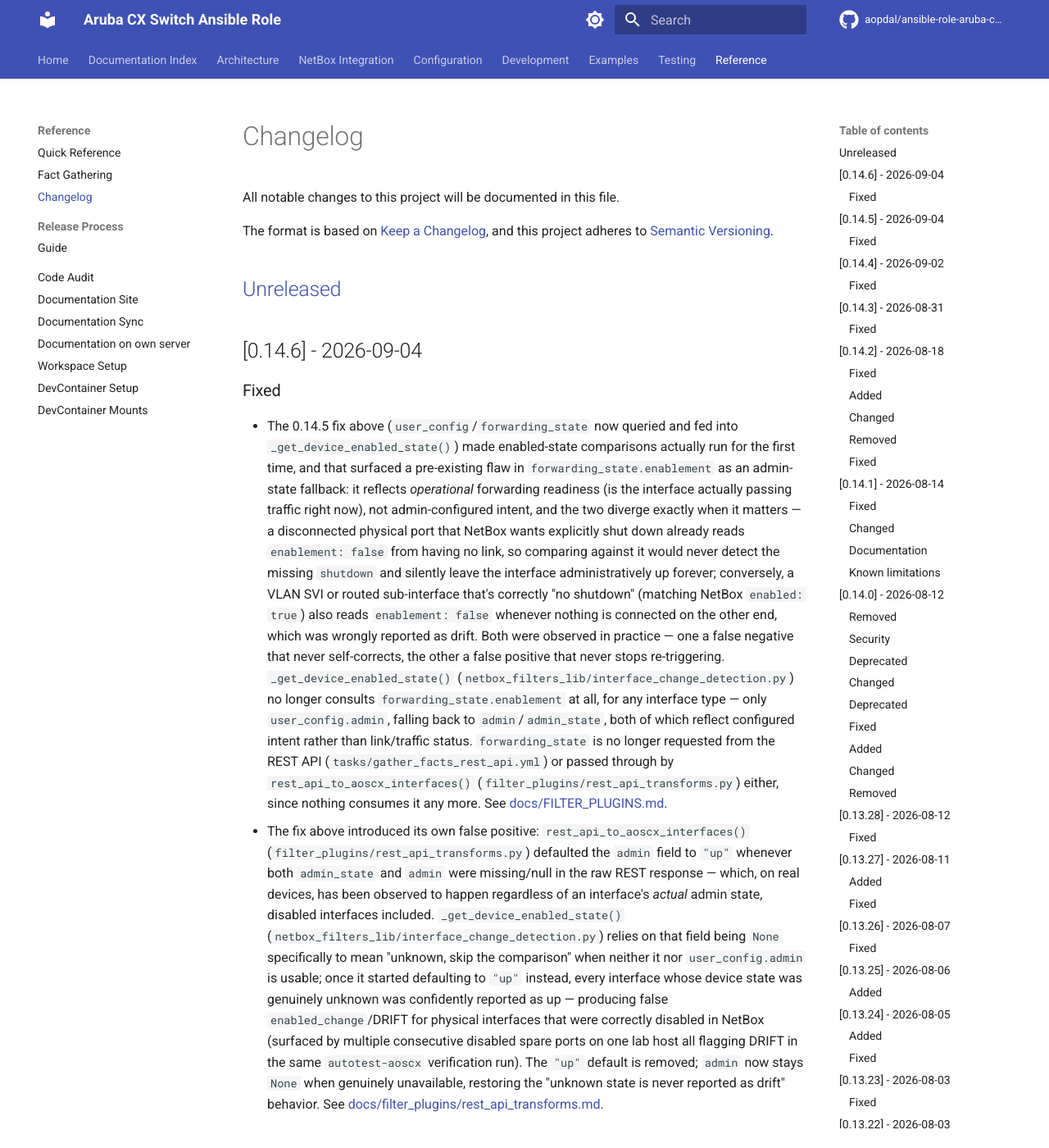
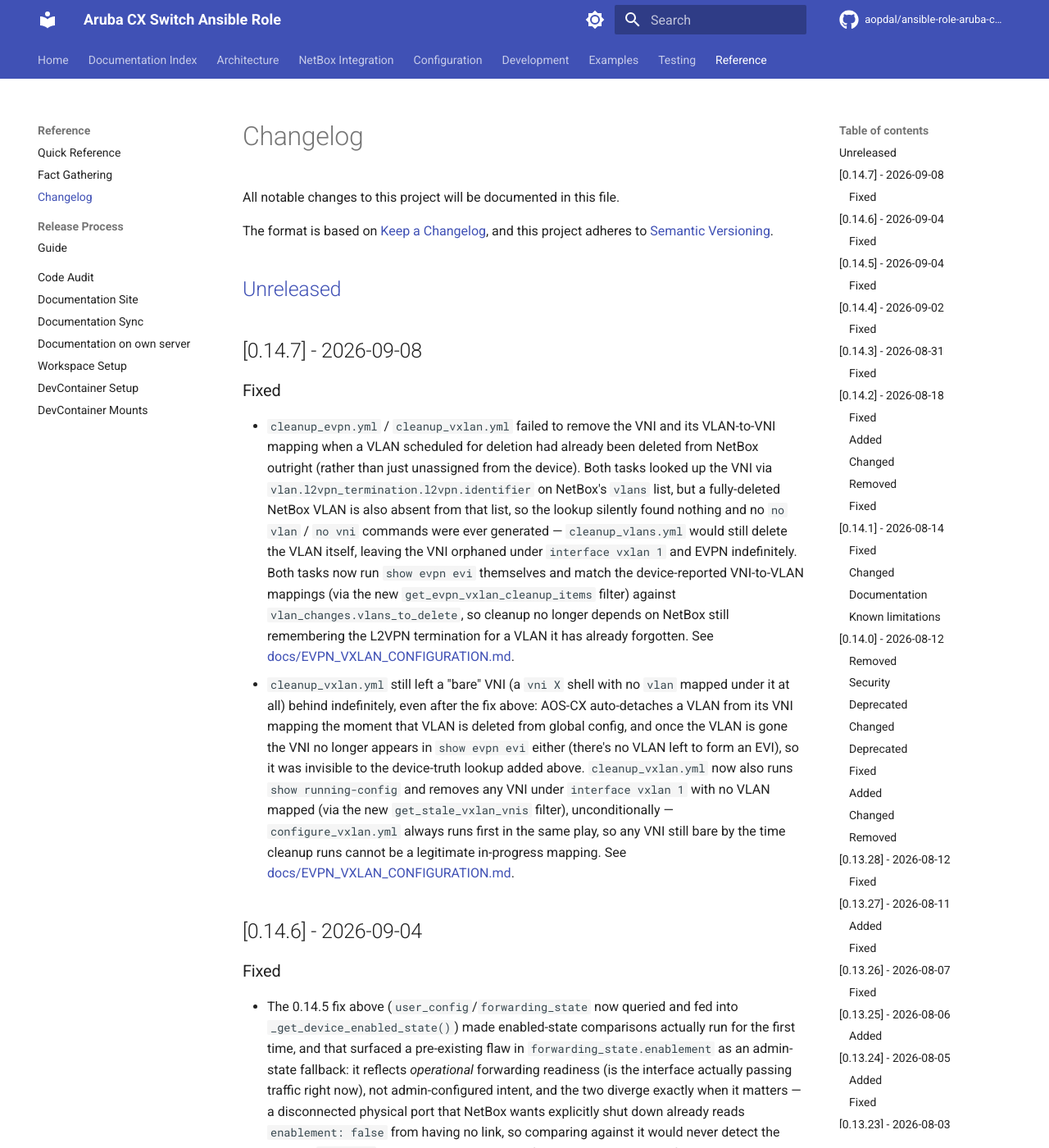
Before and after one commit to aopdal/ansible-role-aruba-cx-switch, an MkDocs documentation site: the page built from docs/CHANGELOG.md, in a window 1280 px wide and 1400 px high. Shown: the whole window at 82% size. Built offline with MkDocs 1.6.1 and Material for MkDocs 9.7.7, drawn with Linux system fonts in a browser that asks for light colours; comment, search, counter and statistics services are not loaded.

Commit message:
chore: release version 0.14.7

```diff
--- a/CHANGELOG.md
+++ b/CHANGELOG.md
@@ -6,6 +6,39 @@
 and this project adheres to [Semantic Versioning](https://semver.org/spec/v2.0.0.html).
 
 ## [Unreleased]
+
+## [0.14.7] - 2026-09-08
+
+### Fixed
+
+- `cleanup_evpn.yml` / `cleanup_vxlan.yml` failed to remove the VNI and its
+  VLAN-to-VNI mapping when a VLAN scheduled for deletion had already been
+  deleted from NetBox outright (rather than just unassigned from the
+  device). Both tasks looked up the VNI via
+  `vlan.l2vpn_termination.l2vpn.identifier` on NetBox's `vlans` list, but a
+  fully-deleted NetBox VLAN is also absent from that list, so the lookup
+  silently found nothing and no `no vlan` / `no vni` commands were ever
+  generated — `cleanup_vlans.yml` would still delete the VLAN itself,
+  leaving the VNI orphaned under `interface vxlan 1` and EVPN indefinitely.
+  Both tasks now run `show evpn evi` themselves and match the
+  device-reported VNI-to-VLAN mappings (via the new
+  `get_evpn_vxlan_cleanup_items` filter) against
+  `vlan_changes.vlans_to_delete`, so cleanup no longer depends on NetBox
+  still remembering the L2VPN termination for a VLAN it has already
+  forgotten. See
+  [docs/EVPN_VXLAN_CONFIGURATION.md](docs/EVPN_VXLAN_CONFIGURATION.md#cleanup-filter-logic).
+- `cleanup_vxlan.yml` still left a "bare" VNI (a `vni X` shell with no
+  `vlan` mapped under it at all) behind indefinitely, even after the fix
+  above: AOS-CX auto-detaches a VLAN from its VNI mapping the moment that
+  VLAN is deleted from global config, and once the VLAN is gone the VNI no
+  longer appears in `show evpn evi` either (there's no VLAN left to form
+  an EVI), so it was invisible to the device-truth lookup added above.
+  `cleanup_vxlan.yml` now also runs `show running-config` and removes any
+  VNI under `interface vxlan 1` with no VLAN mapped (via the new
+  `get_stale_vxlan_vnis` filter), unconditionally — `configure_vxlan.yml`
+  always runs first in the same play, so any VNI still bare by the time
+  cleanup runs cannot be a legitimate in-progress mapping. See
+  [docs/EVPN_VXLAN_CONFIGURATION.md](docs/EVPN_VXLAN_CONFIGURATION.md#cleanup-filter-logic).
 
 ## [0.14.6] - 2026-09-04
 
--- a/docs/CHANGELOG.md
+++ b/docs/CHANGELOG.md
@@ -6,6 +6,39 @@
 and this project adheres to [Semantic Versioning](https://semver.org/spec/v2.0.0.html).
 
 ## [Unreleased]
+
+## [0.14.7] - 2026-09-08
+
+### Fixed
+
+- `cleanup_evpn.yml` / `cleanup_vxlan.yml` failed to remove the VNI and its
+  VLAN-to-VNI mapping when a VLAN scheduled for deletion had already been
+  deleted from NetBox outright (rather than just unassigned from the
+  device). Both tasks looked up the VNI via
+  `vlan.l2vpn_termination.l2vpn.identifier` on NetBox's `vlans` list, but a
+  fully-deleted NetBox VLAN is also absent from that list, so the lookup
+  silently found nothing and no `no vlan` / `no vni` commands were ever
+  generated — `cleanup_vlans.yml` would still delete the VLAN itself,
+  leaving the VNI orphaned under `interface vxlan 1` and EVPN indefinitely.
+  Both tasks now run `show evpn evi` themselves and match the
+  device-reported VNI-to-VLAN mappings (via the new
+  `get_evpn_vxlan_cleanup_items` filter) against
+  `vlan_changes.vlans_to_delete`, so cleanup no longer depends on NetBox
+  still remembering the L2VPN termination for a VLAN it has already
+  forgotten. See
+  [docs/EVPN_VXLAN_CONFIGURATION.md](EVPN_VXLAN_CONFIGURATION.md#cleanup-filter-logic).
+- `cleanup_vxlan.yml` still left a "bare" VNI (a `vni X` shell with no
+  `vlan` mapped under it at all) behind indefinitely, even after the fix
+  above: AOS-CX auto-detaches a VLAN from its VNI mapping the moment that
+  VLAN is deleted from global config, and once the VLAN is gone the VNI no
+  longer appears in `show evpn evi` either (there's no VLAN left to form
+  an EVI), so it was invisible to the device-truth lookup added above.
+  `cleanup_vxlan.yml` now also runs `show running-config` and removes any
+  VNI under `interface vxlan 1` with no VLAN mapped (via the new
+  `get_stale_vxlan_vnis` filter), unconditionally — `configure_vxlan.yml`
+  always runs first in the same play, so any VNI still bare by the time
+  cleanup runs cannot be a legitimate in-progress mapping. See
+  [docs/EVPN_VXLAN_CONFIGURATION.md](EVPN_VXLAN_CONFIGURATION.md#cleanup-filter-logic).
 
 ## [0.14.6] - 2026-09-04
 
```
Also changed, not shown: 1 other file.
